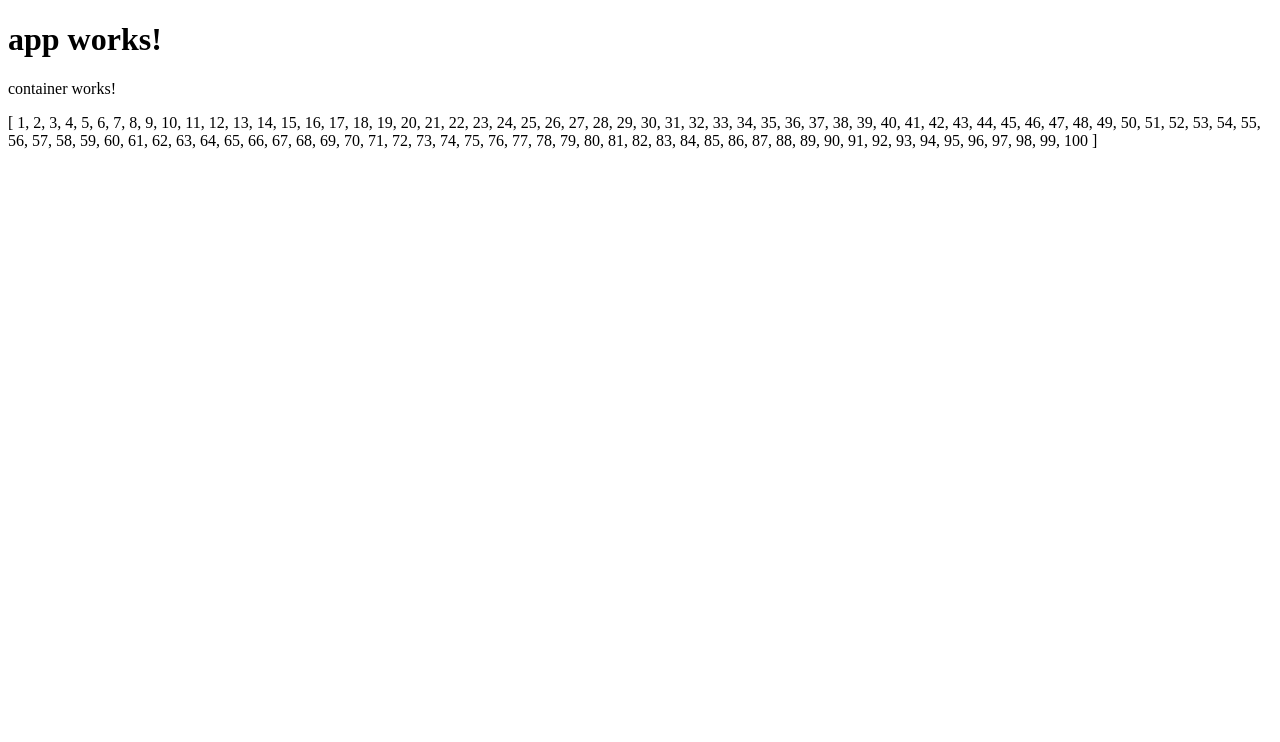
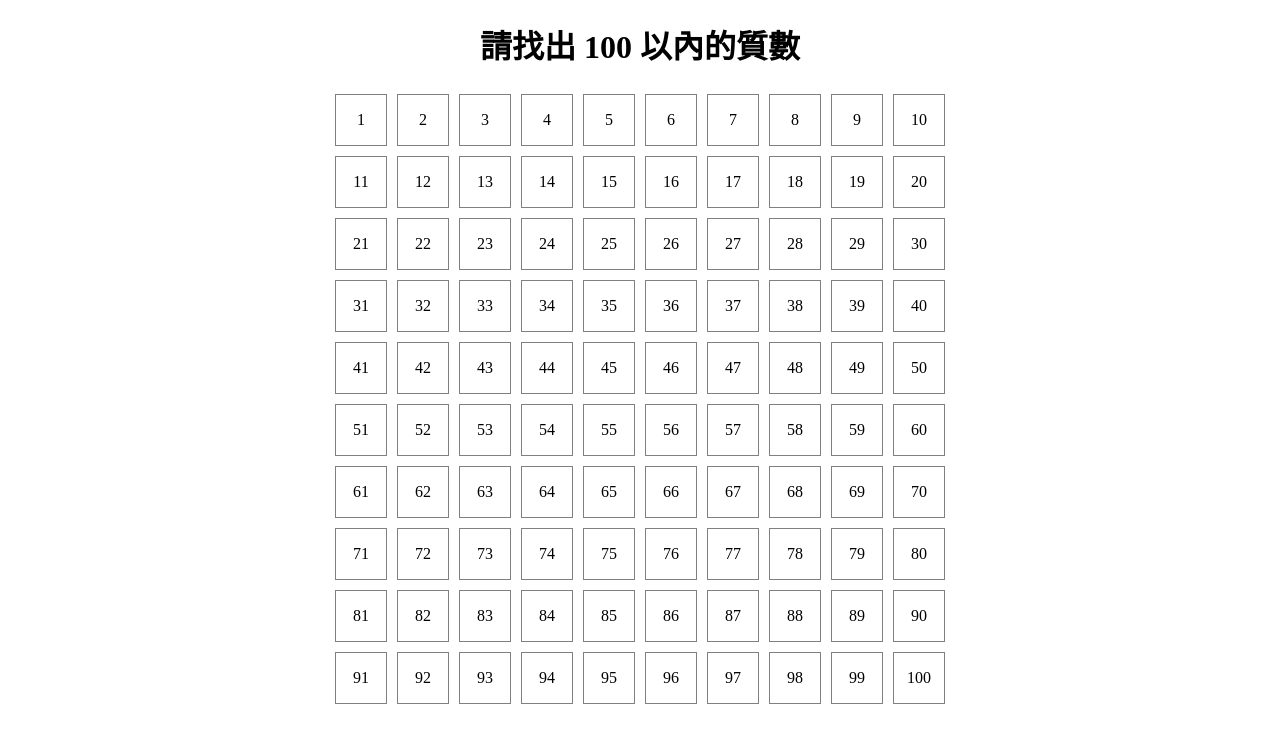
Before and after one commit to t301000/ng2-prime-number100, an Angular app: page / in a window 1280 px wide. Shown: the top 742 px of the page. Built offline with nearby package versions, Linux system fonts and the light colour scheme.

Commit message:
產生百數表
加入 css 樣式，使用 ngFor 產生百數表
變更頁面標題並將文字置中

```diff
--- a/src/app/app.component.html
+++ b/src/app/app.component.html
@@ -1,4 +1,4 @@
-<h1>
+<h1 style="text-align: center;">
   {{title}}
 </h1>
 
--- a/src/app/app.component.ts
+++ b/src/app/app.component.ts
@@ -6,5 +6,5 @@ import { Component } from '@angular/core';
   styleUrls: ['./app.component.css']
 })
 export class AppComponent {
-  title = 'app works!';
+  title = '請找出 100 以內的質數';
 }
--- a/src/app/container/container.component.css
+++ b/src/app/container/container.component.css
@@ -0,0 +1,15 @@
+:host {
+    width: 620px;
+    display: block;
+    margin: auto;
+}
+
+.cell {
+    width: 50px;
+    height: 50px;
+    line-height: 50px;
+    text-align: center;
+    display: inline-block;
+    border: solid 1px grey;
+    margin: 5px;
+}
--- a/src/app/container/container.component.html
+++ b/src/app/container/container.component.html
@@ -1,4 +1 @@
-<p>
-  container works!
-</p>
-{{ numbers | json }}
+<div class="cell" *ngFor="let num of numbers">{{ num }}</div>
```
